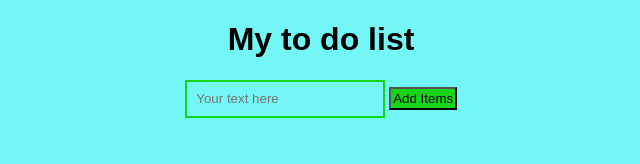
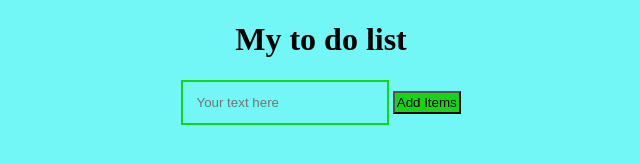
Before and after one commit to Ris345/todo.github.io, a plain HTML site: page index.html in a window 1280 px wide. Shown: the whole page, without its empty margins (319-959 px from the left). Drawn offline with Linux system fonts and the light colour scheme.

Commit message:
font change

```diff
--- a/todo.css
+++ b/todo.css
@@ -2,7 +2,7 @@ html{
   font-size: 1rem;
   background-color:rgb(115, 246, 246);
   color:black;
-  font-family: fantasy;
+  font-family:'Times New Roman', Times, serif;
 }
 
 h1{
@@ -12,7 +12,7 @@ h1{
 div{
     margin: auto;
     text-align: center;
-     width: 25%;
+     width: 35%;
 
 }
 
```
